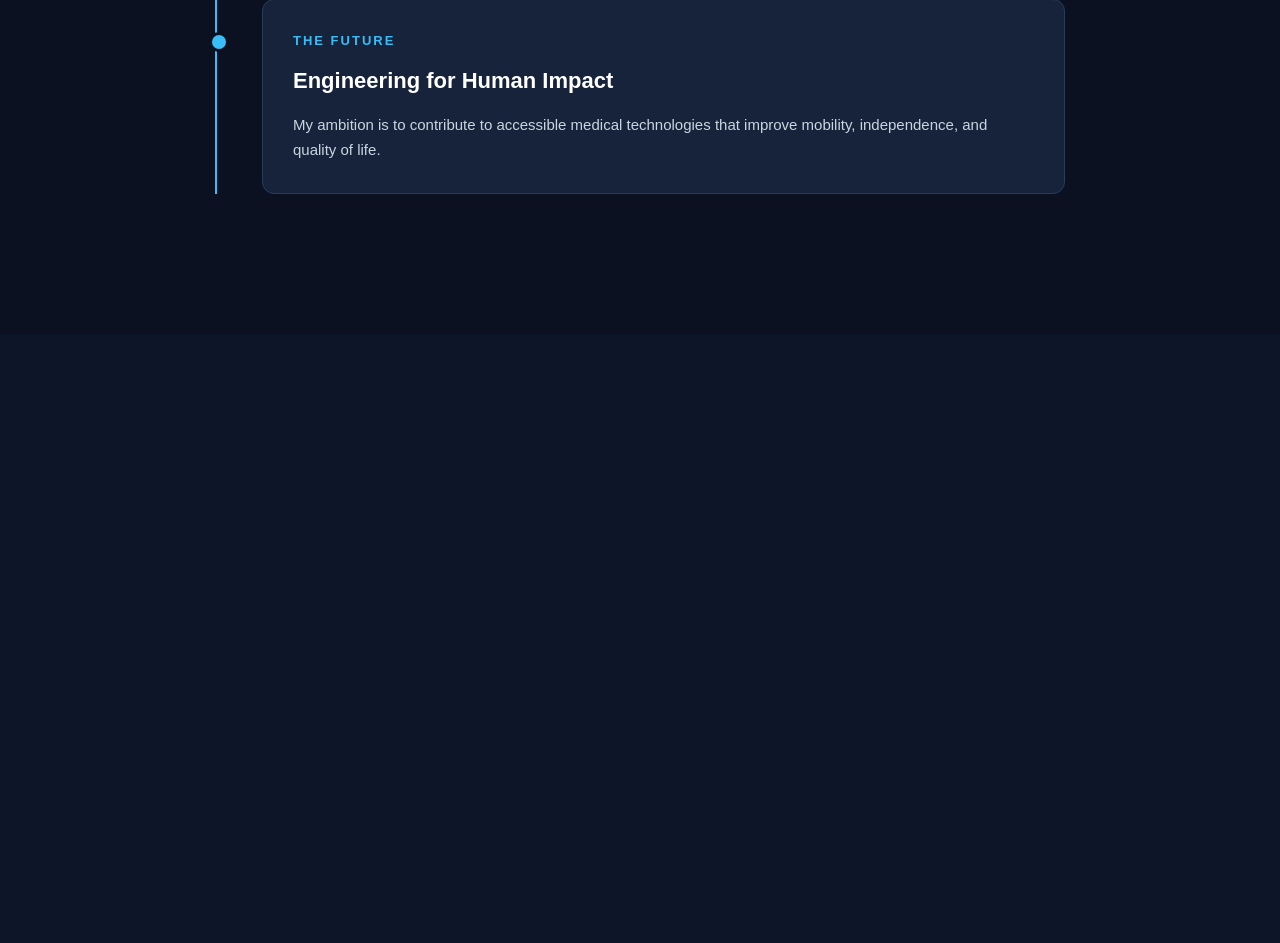
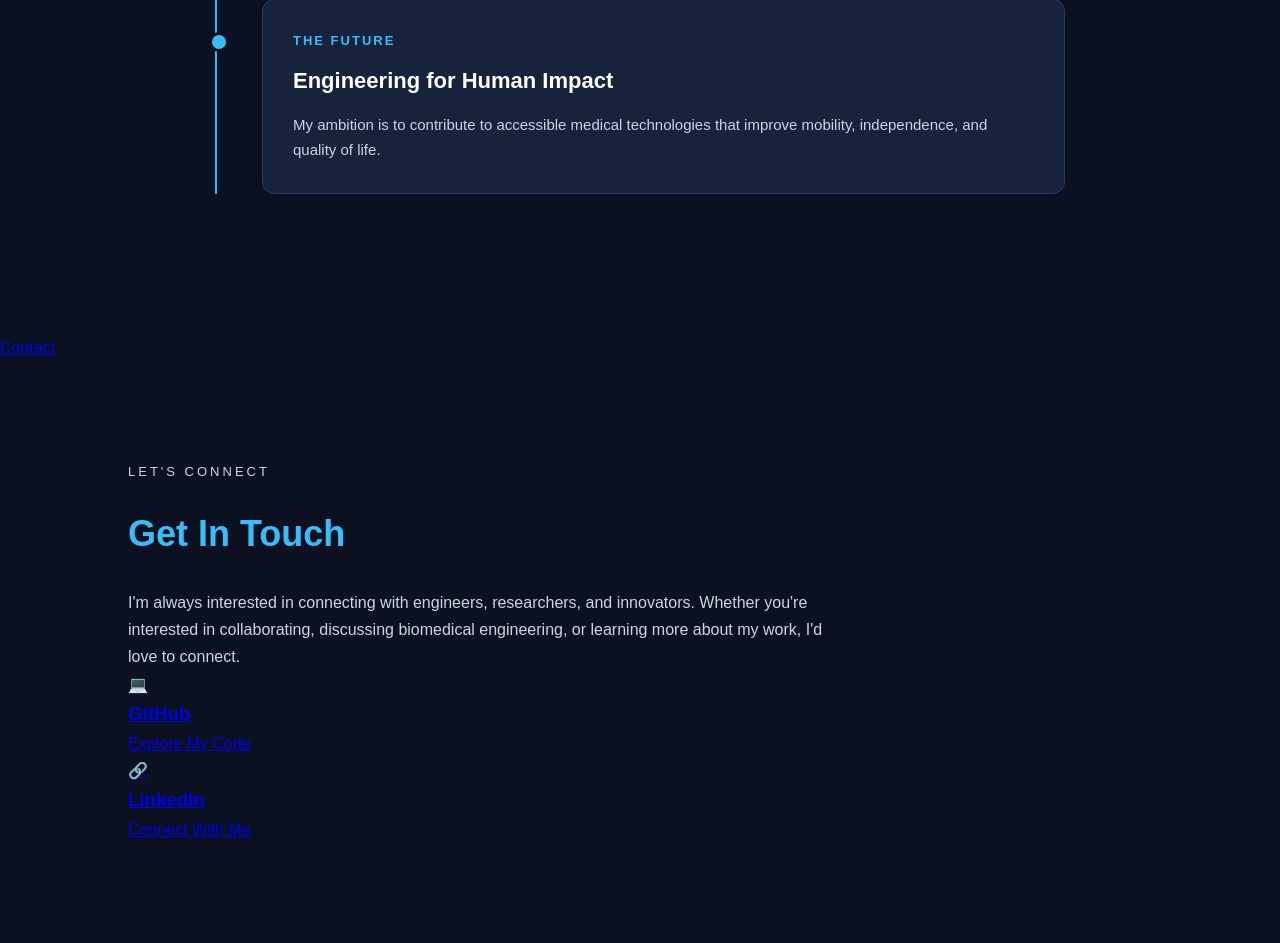
Before and after one commit to blmi8606/my-portfolio, a Flask app: page / in a window 1280 px wide. Shown: the part 4342-5285 px from the top of the page. Before the commit the page ends 4536 px from the top, so only its background shows below. Run offline with Flask 3, Linux system fonts and the light colour scheme.

Commit message:
Add contact section to portfolio

```diff
--- a/templates/index.html
+++ b/templates/index.html
@@ -385,3 +385,44 @@
     </div>
 
 </section>
+
+<!-- CONTACT SECTION -->
+ <a href="#contact">Contact</a>
+<section id="contact" class="section contact-section">
+
+    <p class="eyebrow">LET'S CONNECT</p>
+
+    <h2>Get In Touch</h2>
+
+    <p class="contact-description">
+        I'm always interested in connecting with
+        engineers, researchers, and innovators.
+        Whether you're interested in collaborating,
+        discussing biomedical engineering, or
+        learning more about my work, I'd love
+        to connect.
+    </p>
+
+    <div class="contact-links">
+
+        <a href="https://github.com/blmi8606"
+           target="_blank"
+           rel="noopener noreferrer"
+           class="contact-card">
+            <span>💻</span>
+            <h3>GitHub</h3>
+            <p>Explore My Code</p>
+        </a>
+
+        <a href="https://www.linkedin.com/"
+           target="_blank"
+           rel="noopener noreferrer"
+           class="contact-card">
+            <span>🔗</span>
+            <h3>LinkedIn</h3>
+            <p>Connect With Me</p>
+        </a>
+
+    </div>
+
+</section>
```
